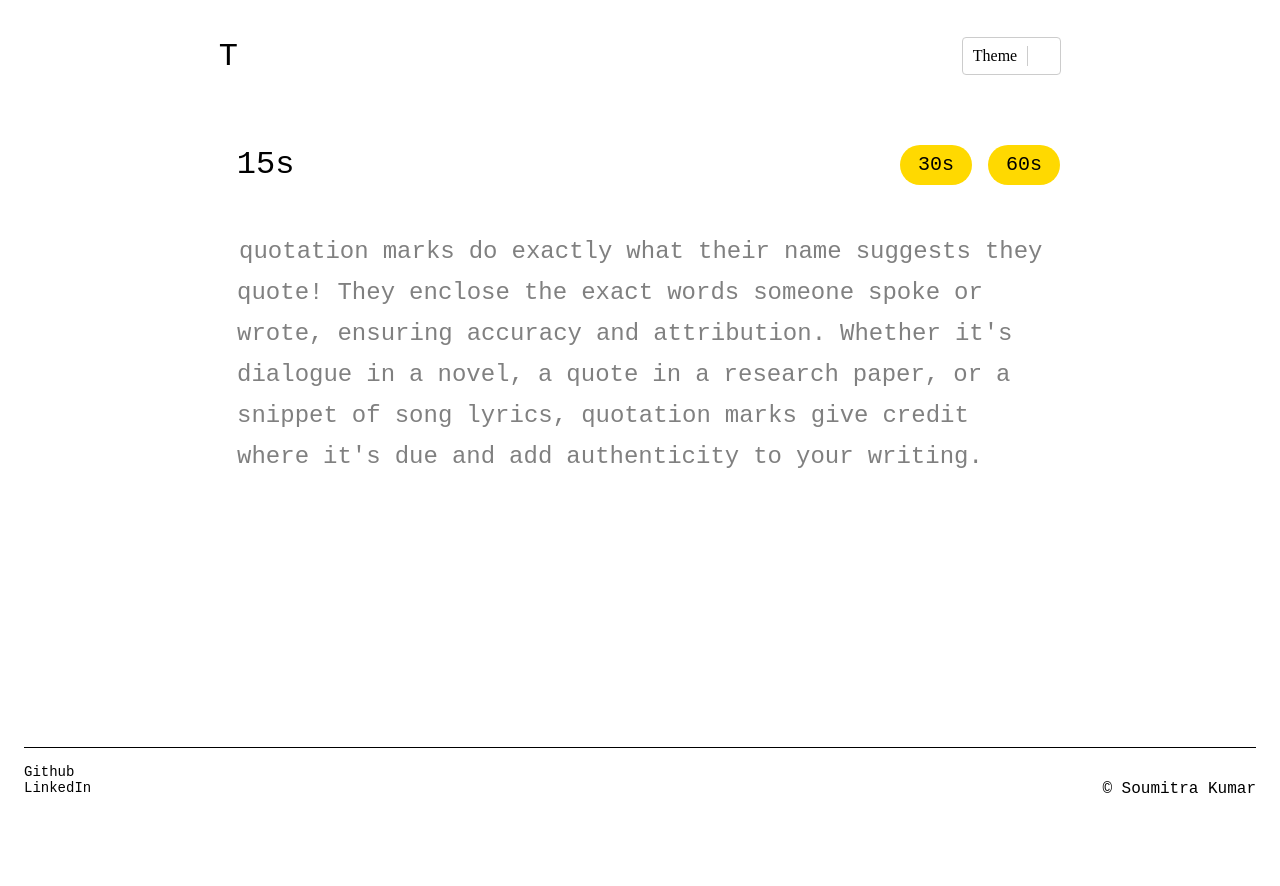
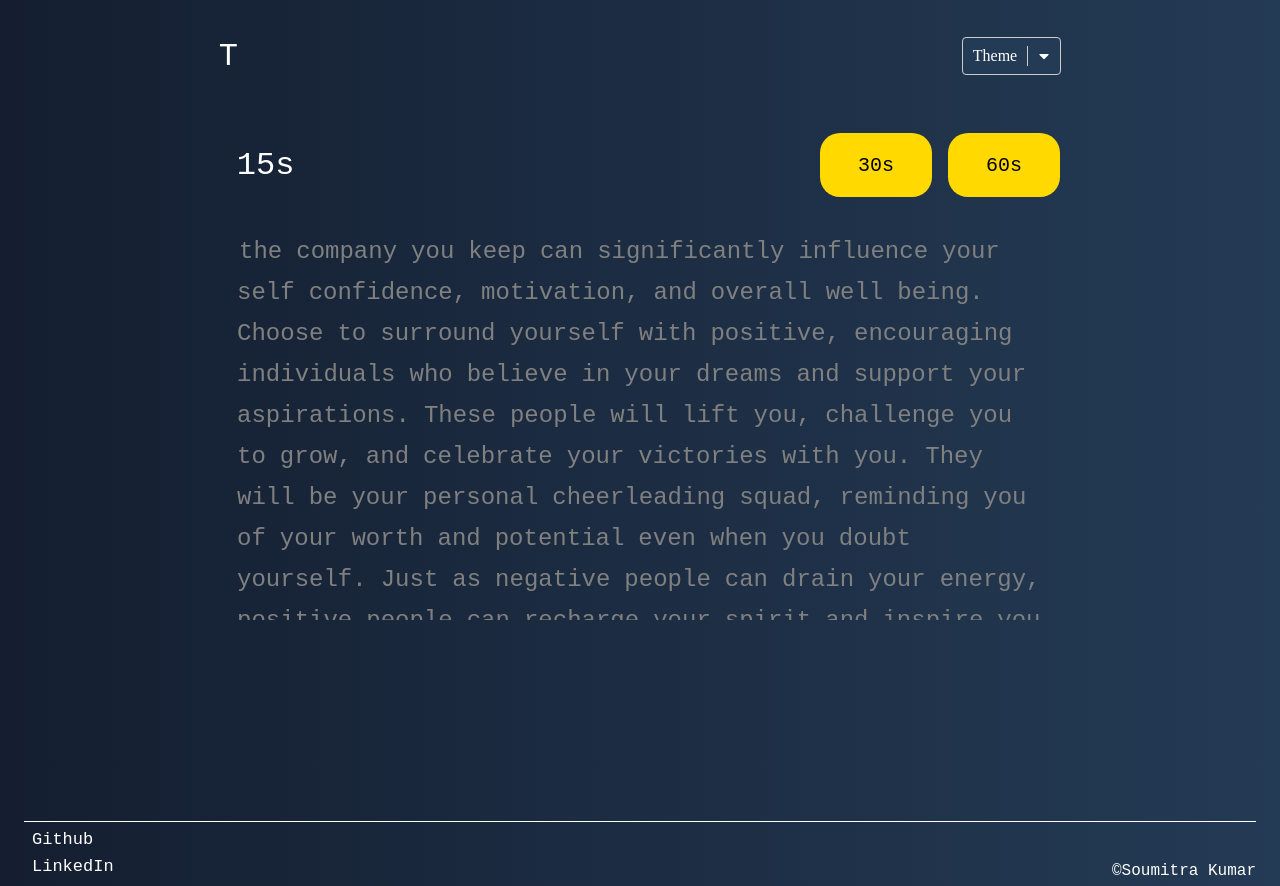
Before and after one commit to soumitra24/TypeRightr, a React (Vite) app: page / in a window 1280 px wide. Before the commit the page ends 800 px from the top, so only its background shows below. Built offline with nearby package versions, Linux system fonts and the light colour scheme; a web font is replaced by a local one.

Commit message:
finishing touches for front-end.

```diff
--- a/src/Components/Footer.jsx
+++ b/src/Components/Footer.jsx
@@ -8,7 +8,7 @@ export default function Footer(){
                 </div>
 
                 <div className="credit">
-                    <span>&copy; Soumitra Kumar</span>
+                    <span>&copy;Soumitra Kumar</span>
                 </div>
 
             </div>
--- a/src/Components/Header.jsx
+++ b/src/Components/Header.jsx
@@ -37,7 +37,7 @@ export default function Header() {
                 setTypingSpeed(100);
             } else if (index === text.length && !isDeleting) {
                 setIsDeleting(true);
-                setTypingSpeed(1000); // Pause before deleting
+                setTypingSpeed(1000);
             } else if (index === 0 && isDeleting) {
                 setIsDeleting(false);
                 setTypingSpeed(500);
@@ -86,11 +86,11 @@ export default function Header() {
                                 },
                                 placeholder: (styles) => ({
                                     ...styles,
-                                    color: theme.font, // Set the placeholder color here
+                                    color: theme.font,
                                 }),
                                 input: (styles) => ({
                                     ...styles,
-                                    color: theme.font, // Set the placeholder color here
+                                    color: theme.font,
                                 }),
                             }}
                         />
--- a/src/Components/Paragraphs.jsx
+++ b/src/Components/Paragraphs.jsx
@@ -4,7 +4,13 @@ const Paragraphs = ["sarah, a young entrepreneur, was browsing a thrift store wh
 
 "a virtual assistant typically abbreviated to VA is generally selfemployed and provides professional administrative, technical, or creative assistance to clients remotely from a home office.",
 
-"the company you keep can significantly influence your self confidence, motivation, and overall well being. Choose to surround yourself with positive, encouraging individuals who believe in your dreams and support your aspirations. These people will lift you, challenge you to grow, and celebrate your victories with you. They will be your personal cheerleading squad, reminding you of your worth and potential even when you doubt yourself. Just as negative people can drain your energy, positive people can recharge your spirit and inspire you to reach new heights."
+"the company you keep can significantly influence your self confidence, motivation, and overall well being. Choose to surround yourself with positive, encouraging individuals who believe in your dreams and support your aspirations. These people will lift you, challenge you to grow, and celebrate your victories with you. They will be your personal cheerleading squad, reminding you of your worth and potential even when you doubt yourself. Just as negative people can drain your energy, positive people can recharge your spirit and inspire you to reach new heights.",
+
+"In 1990, a Fortune 500 company launched a mentorship program aimed at developing the next generation of leaders. The program paired high-potential employees with experienced executives who provided guidance, support, and opportunities for growth. Over the next 30 years, the program produced a remarkable track record of success. 80% of mentees reported significant career advancement within 5 years of completing the program. Many went on to become senior leaders within the company, and some even rose to the C-suite. The mentorship program not only benefited individual employees but also had a positive impact on the company's culture and bottom line. The program fostered a sense of community and collaboration, improved employee engagement and retention, and contributed to a more diverse and inclusive leadership team. The company's investment in mentorship paid off in countless ways, demonstrating the long-term benefits of developing talent and fostering a culture of learning and growth.",
+
+"The way you perceive the world and yourself has a profound impact on your reality. Your thoughts are like seeds, and the ones you nurture will ultimately blossom into your life experiences. Train your mind to focus on the positive aspects of yourself, your accomplishments, and the possibilities that lie ahead. Practice gratitude daily, affirming your worth and visualizing your success. By cultivating a positive mental landscape, you'll attract more positivity, abundance, and opportunities into your life.",
+
+"In the hustle and bustle of daily life, it's easy to neglect our own well-being. But remember, you can't pour from an empty cup. Taking care of your physical and mental health is crucial for maintaining high self-confidence, motivation, and overall productivity. Make time for activities that nourish your mind, body, and spirit. Prioritize sleep, exercise, and a balanced diet. Engage in hobbies that bring you joy and relaxation. Remember, self-care isn't selfish; it's an investment in your long-term happiness and success."
 ];
 
 export default Paragraphs;
--- a/src/Components/Stats.jsx
+++ b/src/Components/Stats.jsx
@@ -22,9 +22,12 @@ export default function Stats({ wpm,
                     <div className="title">WPM</div>
                     <div className="subtitle">{wpm}</div>
                     <div className="title">Accuracy</div>
-                    <div className="subtitle">{accuracy}</div>
-                    <div className="title">Characters</div>
-                    <div className="subtitle">{correctChars}/{incorrectChars}/{missedChars}/{extraChars}</div>
+                    <div className="subtitle">{accuracy}%</div>
+                    <div className="title">Characters Typed</div>
+                    <div className="subtitle" id="charstats">Correct Chars: {correctChars}<br/>
+                                                            Incorrect Chars: {incorrectChars}<br/>
+                                                            Missed Chars: {missedChars}
+                                                            </div>
 
                 </div>
                 <div className="graph">
--- a/src/Context/ThemeContext.jsx
+++ b/src/Context/ThemeContext.jsx
@@ -5,7 +5,7 @@ const ThemeContext = createContext();
 
 export const ThemeContextProvider = ({children})=>{
 
-    const defaultTheme = JSON.parse(localStorage.getItem('theme')) || ThemeOptions[1].value;
+    const defaultTheme = JSON.parse(localStorage.getItem('theme')) || ThemeOptions[3].value;
     const[theme, setTheme] = useState(defaultTheme);
 
     const values = {
--- a/src/Styles/GlobalStyles.js
+++ b/src/Styles/GlobalStyles.js
@@ -96,30 +96,37 @@ body{
     margin-left: 1rem;
     color: black;
     background-color: hsl(51, 100%, 50%);
-    width: 4.5rem;
-    height: 2.5rem;
+    width: 7rem;
+    height: 4rem;
     border: none;
     font-size: 20px;
     font-family: "sono", monospace;
     font-weight: 500;
     cursor: pointer;
     border-radius: 20px;
-    transition: all 0.2s linear;
+    transition: all 0.25s ease;
 
 }
 
 .timer-button:hover{
     background-color: hsl(51, 100%, 50%) ;
-    width: 4.65rem;
-    height: 2.6rem;
-    border-radius: 15px;
+    width: 9rem;
 }
 
 #play-again{
     font-size: 15px;
     border-radius: 10px;
-    width: 5rem;
+    width: 5.5rem;
+    height: 3.5rem;
     margin: 1.5rem;
+    padding: 10px;
+    transition: all 0.25s linear;
+}
+#play-again:hover{
+    font-size: 16px;
+    background-color: hsl(51, 100%, 50%) ;
+    width: 6.5rem;
+    height: 3.7rem;
 }
 .type-Box{
     font-family: "Sono", monospace;
@@ -131,7 +138,7 @@ body{
     margin-left: auto;
     margin-right: auto;
     padding: 10px;
-    color: grey;
+    color: ${({ theme }) => theme.typeboxText};
 }
 
 .words{
@@ -155,7 +162,8 @@ body{
 
 .start-button:hover{
     background-color: rgba(128, 128, 128, 0.479);
-    height: 2.2rem;
+    height: 2.5rem;
+    width: 3rem
 
 }
 
@@ -254,7 +262,7 @@ body{
     padding: 1rem;
 }
 .title{
-    font-size: 20px;
+    font-size: 25px;
     display:flex;
     justify-content: center;
     align-items: center;
@@ -266,6 +274,10 @@ body{
     justify-content: center;
     align-items: center;
     margin-bottom: 20px;
+}
+#charstats{
+    font-size: 20px;
+    margin-top: 5px;
 }
 
 .graph{
@@ -279,8 +291,7 @@ body{
 
 .footer{
     border-top: 1px solid ${({ theme }) => theme.correctFont};
-    padding-top: 1rem;
-    margin-top: 4rem;
+    margin-top: 8rem;
     margin-bottom: 2px;
     font-family: 'sono', monospace;
     display: flex;
@@ -302,11 +313,12 @@ body{
 }
 
 .links li{
-    font-size: 14px;
+    font-size: 17px;
+    margin: 0.5rem;
     list-style-type: none;
     text-align: left;
 }
 .credit{
-    padding-top: 1rem;
+    margin-top: 2.5rem;
 }
 `
--- a/src/Utils/Themes.js
+++ b/src/Utils/Themes.js
@@ -23,7 +23,7 @@ const WineTheme = {
     background: "#ff0084",
     backgroundImage: 'linear-gradient(to right, #33001b, #ff0084)',
     font: 'white',
-    typeboxText: 'gray',
+    typeboxText: 'black',
     correctFont: 'white',
     cursor: '2px solid transparent',
     cursorColor: '2px solid white'
```
